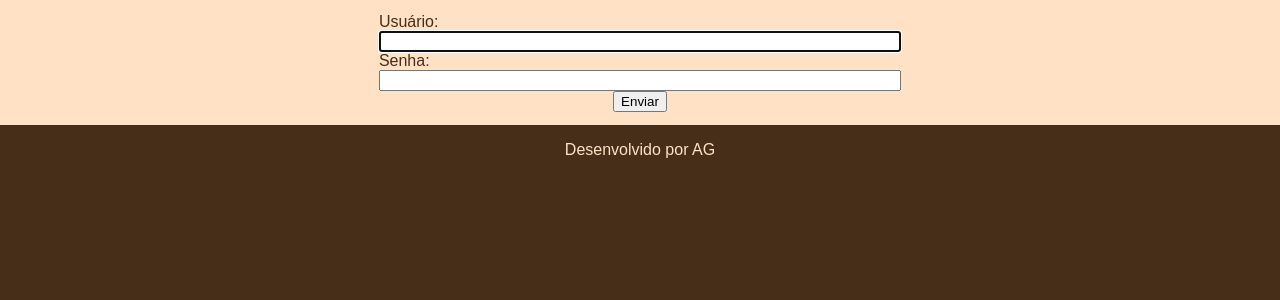
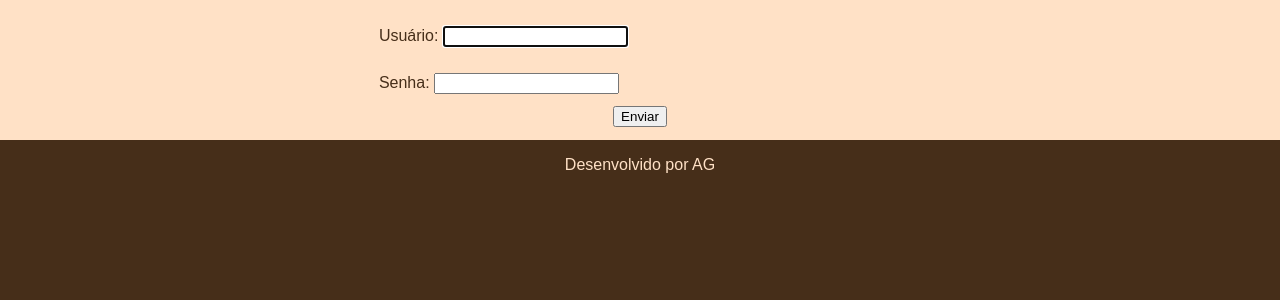
Before and after one commit to AsaphRG/me-diga-a-palavra, a Django app: page /user/login/ in a window 1280 px wide. Shown: the part 101-401 px from the top of the page. Run offline with Django 5.2, Linux system fonts and the light colour scheme; some libraries are stand-ins or nearby versions.

Commit message:
:lipstick: 0.0.6
Alterada a visualização do formulário de cadastro de usuário.

```diff
--- a/game/static/game/styles/main.css
+++ b/game/static/game/styles/main.css
@@ -1,5 +1,18 @@
 main {
     color: var(--marrom-mais-escuro);
+}
+
+.form-field {
+    margin: 1vw 0;
+    padding: 0;
+    border: none;
+}
+
+.form-error {
+    color: red;
+    border: none;
+    margin: 0;
+    padding: 0;
 }
 
 /* Home */
--- a/game/templates/partials/baseForm.html
+++ b/game/templates/partials/baseForm.html
@@ -2,13 +2,15 @@
     {% csrf_token %}
     {{form.non_field_errors}}
     {% for field in form %}
+    <div class="form-field">
         {{field.label_tag}}
         {{field}}
         {% if field.errors %}
             {% for error in field.errors %}
-                {{error}}
+                <div class="form-error">{{error}}</div>
             {% endfor %}
         {% endif %}
+    </div>
     {% endfor %}
     <button type="submit">Enviar</button>
 </form>
```
